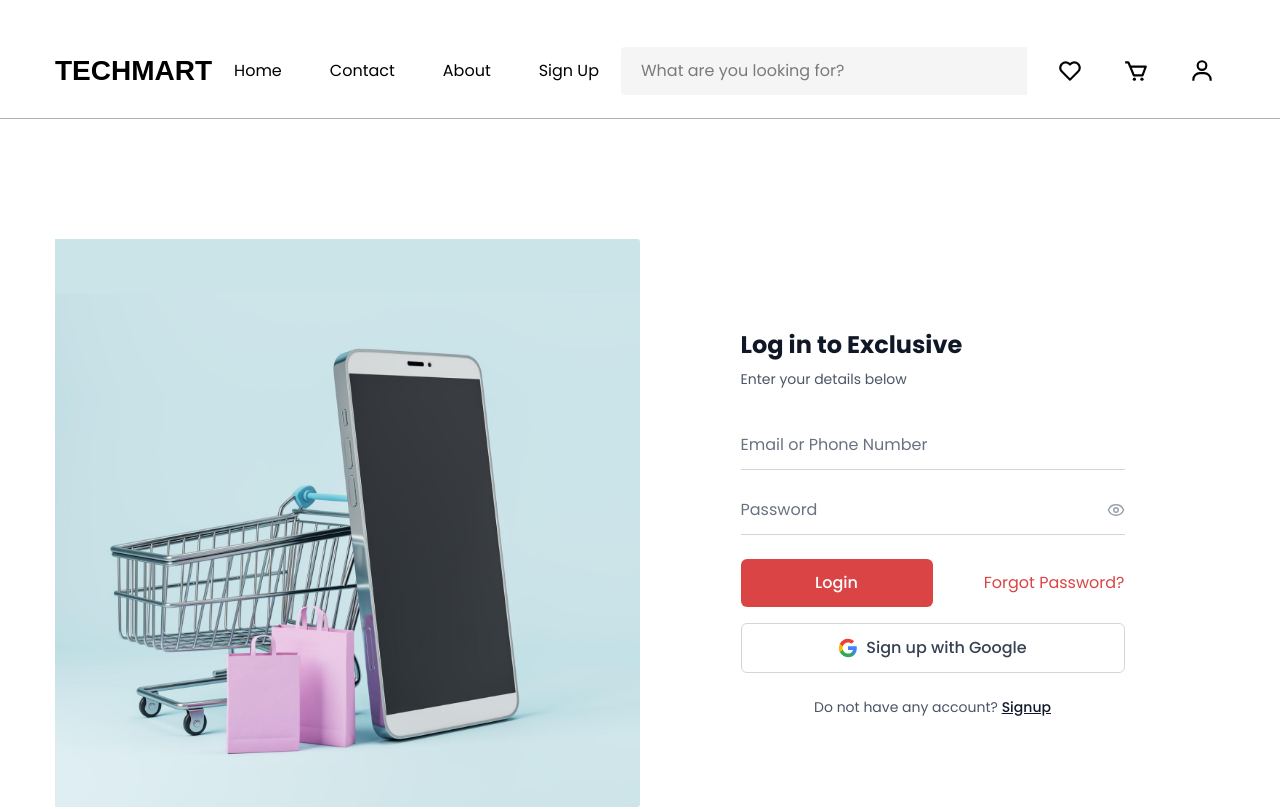
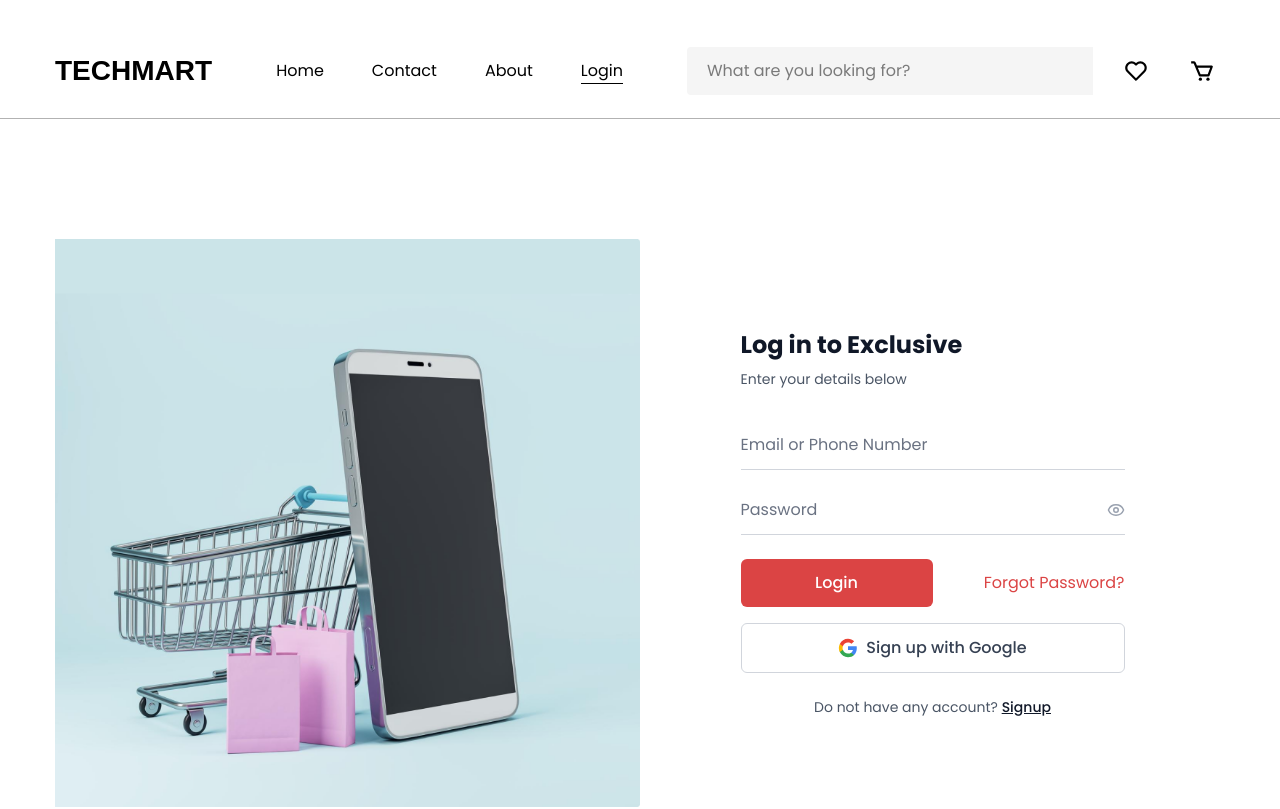
Before and after one commit to meheraj786/techmart-ecom, a React (Vite) app: page /login in a window 1280 px wide. Shown: the top 809 px of the page. Built offline with nearby package versions, Linux system fonts and the light colour scheme; a web font is replaced by a local one.

Commit message:
Implement user authentication features: add protected route for user access, enhance login/logout functionality, and update user state management

```diff
--- a/src/components/navbar/Navbar.jsx
+++ b/src/components/navbar/Navbar.jsx
@@ -2,12 +2,18 @@ import React, { useState } from "react";
 import Flex from "../../layouts/Flex";
 import Container from "../../layouts/Container";
 import Logo from "../../layouts/Logo";
-import { Link, NavLink } from "react-router";
+import { Link, NavLink, useNavigate } from "react-router";
 import { BiCart, BiHeart, BiUser } from "react-icons/bi";
 import { Menu } from "lucide-react";
+import useUserStore from "../../store/useUserStore";
+import toast from "react-hot-toast";
 
 const Navbar = () => {
-  const [isShow, setIsShow]=useState(false)
+  const [isShow, setIsShow] = useState(false);
+  const { user, logout } = useUserStore();
+  const navigate = useNavigate();
+  console.log(user);
+
   const navItems = [
     {
       name: "Home",
@@ -21,11 +27,12 @@ const Navbar = () => {
       name: "About",
       link: "/about",
     },
-    {
-      name: "Sign Up",
-      link: "/registration",
-    },
   ];
+  const handleLogout = () => {
+    logout();
+    navigate("/");
+    toast.success("Logout Successful");
+  };
   return (
     <div className="font-body mt-[47px] pb-[23px] border-b border-black/30">
       <Container>
@@ -42,36 +49,61 @@ const Navbar = () => {
                 {item.name}
               </NavLink>
             ))}
+            {user ? (
+              <button
+                onClick={handleLogout}
+                className="cursor-pointer"
+                to="/logout"
+              >
+                Logout
+              </button>
+            ) : (
+              <NavLink
+                to={"/login"}
+                className={({ isActive }) =>
+                  isActive ? "border-b" : "hover:border-b"
+                }
+              >
+                Login
+              </NavLink>
+            )}
           </Flex>
-          <Menu className="xl:hidden" onClick={()=>setIsShow(!isShow)}/>
+          <Menu className="xl:hidden" onClick={() => setIsShow(!isShow)} />
           <Flex className="justify-end hidden xl:flex gap-x-5">
             <input
               type="text"
               className="bg-[#F5F5F5] px-5 py-3 pr-[70px] rounded-s"
               placeholder="What are you looking for?"
             />
-            <Link to="/wishlist" className="p-[10px] cursor-pointer hover:bg-primary rounded-full transition-colors duration-150 hover:text-white">
+            <Link
+              to="/wishlist"
+              className="p-[10px] cursor-pointer hover:bg-primary rounded-full transition-colors duration-150 hover:text-white"
+            >
               <BiHeart size={26} />
             </Link>
-            <Link to="/cart" className="p-[10px] cursor-pointer hover:bg-primary rounded-full transition-colors duration-150 hover:text-white">
+            <Link
+              to="/cart"
+              className="p-[10px] cursor-pointer hover:bg-primary rounded-full transition-colors duration-150 hover:text-white"
+            >
               <BiCart size={26} />
             </Link>
+            {user && (
               <Link
                 to="/my-account"
                 className="p-[10px] cursor-pointer hover:bg-primary rounded-full transition-colors duration-150 hover:text-white"
               >
                 <BiUser size={26} />
               </Link>
+            )}
           </Flex>
         </Flex>
-          {
-            isShow && (
+        {isShow && (
           <>
             <Flex className="justify-center mt-10 flex-col xl:hidden gap-y-[18px]">
               {navItems.map((item) => (
                 <NavLink
                   to={item.link}
-                onClick={()=>setIsShow(false)}
+                  onClick={() => setIsShow(false)}
                   className={({ isActive }) =>
                     isActive ? "border-b" : "hover:border-b"
                   }
@@ -86,10 +118,16 @@ const Navbar = () => {
                 className="bg-[#F5F5F5] px-5 my-5 py-3 pr-[70px] w-full rounded-s"
                 placeholder="What are you looking for?"
               />
-            <Link to="/wishlist" className="p-[10px] cursor-pointer hover:bg-primary rounded-full transition-colors duration-150 hover:text-white">
+              <Link
+                to="/wishlist"
+                className="p-[10px] cursor-pointer hover:bg-primary rounded-full transition-colors duration-150 hover:text-white"
+              >
                 <BiHeart size={26} />
               </Link>
-            <Link to="/cart" className="p-[10px] cursor-pointer hover:bg-primary rounded-full transition-colors duration-150 hover:text-white">
+              <Link
+                to="/cart"
+                className="p-[10px] cursor-pointer hover:bg-primary rounded-full transition-colors duration-150 hover:text-white"
+              >
                 <BiCart size={26} />
               </Link>
               <Link
@@ -100,8 +138,7 @@ const Navbar = () => {
               </Link>
             </Flex>
           </>
-            )
-          }
+        )}
       </Container>
     </div>
   );
--- /dev/null
+++ b/src/components/protectedRoute/ProtectedRouteForUser.jsx
@@ -0,0 +1,10 @@
+import React from 'react'
+import useUserStore from '../../store/useUserStore'
+import { Navigate } from 'react-router'
+
+const ProtectedRouteForUser = ({children}) => {
+  const {user}=useUserStore()
+  return user ? children : <Navigate to="/login"/>
+}
+
+export default ProtectedRouteForUser
--- a/src/hooks/useAuth.js
+++ b/src/hooks/useAuth.js
@@ -4,7 +4,7 @@ import axios from "axios";
 const baseUrl = import.meta.env.VITE_BASE_URL;
 
 const login = async (credentials) => {
-  const res = await axios.post(`${baseUrl}auth/login`, credentials);
+  const res = await axios.post(`${baseUrl}auth/login`, credentials, {withCredentials: true});
   return res.data.data;
 };
 const register = async (credentials) => {
--- a/src/main.jsx
+++ b/src/main.jsx
@@ -20,6 +20,7 @@ import { QueryClientProvider } from "@tanstack/react-query";
 import { queryClient } from "./client/queryClient.js";
 import { Toaster } from "react-hot-toast";
 import VerifyEmail from "./pages/VerifyEmail.jsx";
+import ProtectedRouteForUser from "./components/protectedRoute/ProtectedRouteForUser.jsx";
 const router = createBrowserRouter([
   {
     path: "/",
@@ -72,7 +73,7 @@ const router = createBrowserRouter([
       },
       {
         path: "/my-account",
-        element: <MyAccount />,
+        element: <ProtectedRouteForUser> <MyAccount /></ProtectedRouteForUser>,
       },
     ],
   }
--- a/src/pages/Login.jsx
+++ b/src/pages/Login.jsx
@@ -34,7 +34,9 @@ export default function Login() {
 
     mutate(credentials, {
       onSuccess: (data) => {
-        setUser(data.user);
+        console.log(data);
+
+        setUser(data);
         localStorage.setItem("token", data.token);
         navigate("/my-account")
         toast.success("Login Successful")
--- a/src/store/useUserStore.js
+++ b/src/store/useUserStore.js
@@ -14,8 +14,13 @@ const useUserStore = create((set) => ({
   user: storedUser,
 
   setUser: (userData) => {
-    localStorage.setItem("user", JSON.stringify(userData));
-    set({ user: userData });
+    if (userData) {
+      localStorage.setItem("user", JSON.stringify(userData));
+      set({ user: userData });
+    } else {
+      localStorage.removeItem("user");
+      set({ user: null });
+    }
   },
 
   logout: () => {
```
Lines whose indentation alone changed are shown as unchanged.
